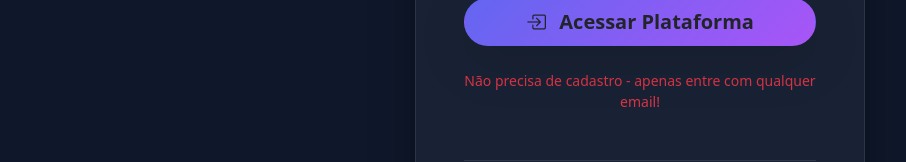
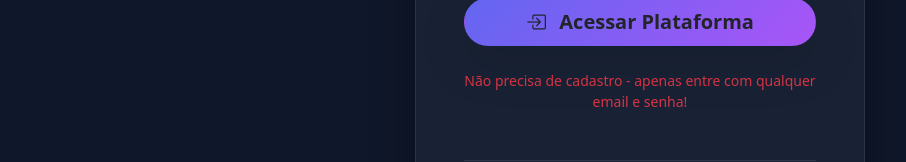
Before and after one commit to ManoelsNetto/NovusPath, a React (Vite) app: page /login in a window 1280 px wide. Shown: the part 508-670 px from the top of the page, without its empty margins (0-906 px from the left). Built offline with nearby package versions, Linux system fonts and the light colour scheme.

Commit message:
Primeiro commit: MVP Global Solution 2025 - V4

```diff
--- a/src/pages/Login/index.jsx
+++ b/src/pages/Login/index.jsx
@@ -109,7 +109,7 @@ export default function Login() {
 
           <p className="text-center text-danger small mb-0">
 
-            Não precisa de cadastro - apenas entre com qualquer email!
+            Não precisa de cadastro - apenas entre com qualquer email e senha!
 
           </p>
 
```
